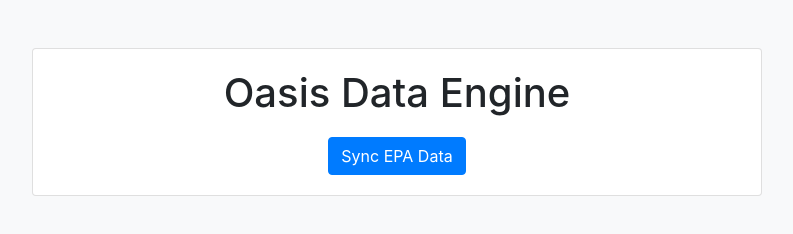
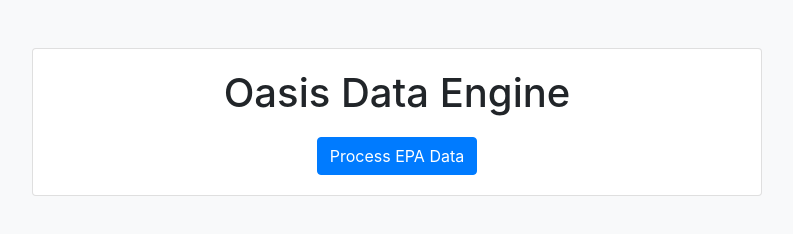
Before and after one commit to Centrix-Analytics/Centrix-Engine, a website: page index.html in a window 1280 px wide. Shown: the whole page, without its empty margins (243-1036 px from the left). Drawn offline with nearby package versions, Linux system fonts and the light colour scheme.

Commit message:
Update index.html

```diff
--- a/index.html
+++ b/index.html
@@ -16,7 +16,7 @@
                 <div class="card">
                     <div class="card-body text-center">
                         <h1>Oasis Data Engine</h1>
-                        <button class="btn btn-primary" id="processDataBtn">Sync EPA Data</button>
+                        <button class="btn btn-primary" id="processDataBtn">Process EPA Data</button>
                         <div id="processingMessage" style="display: none;">Processing. Please Wait...</div>
                         <div id="doneMessage" style="display: none;"></div>
                     </div>
```
